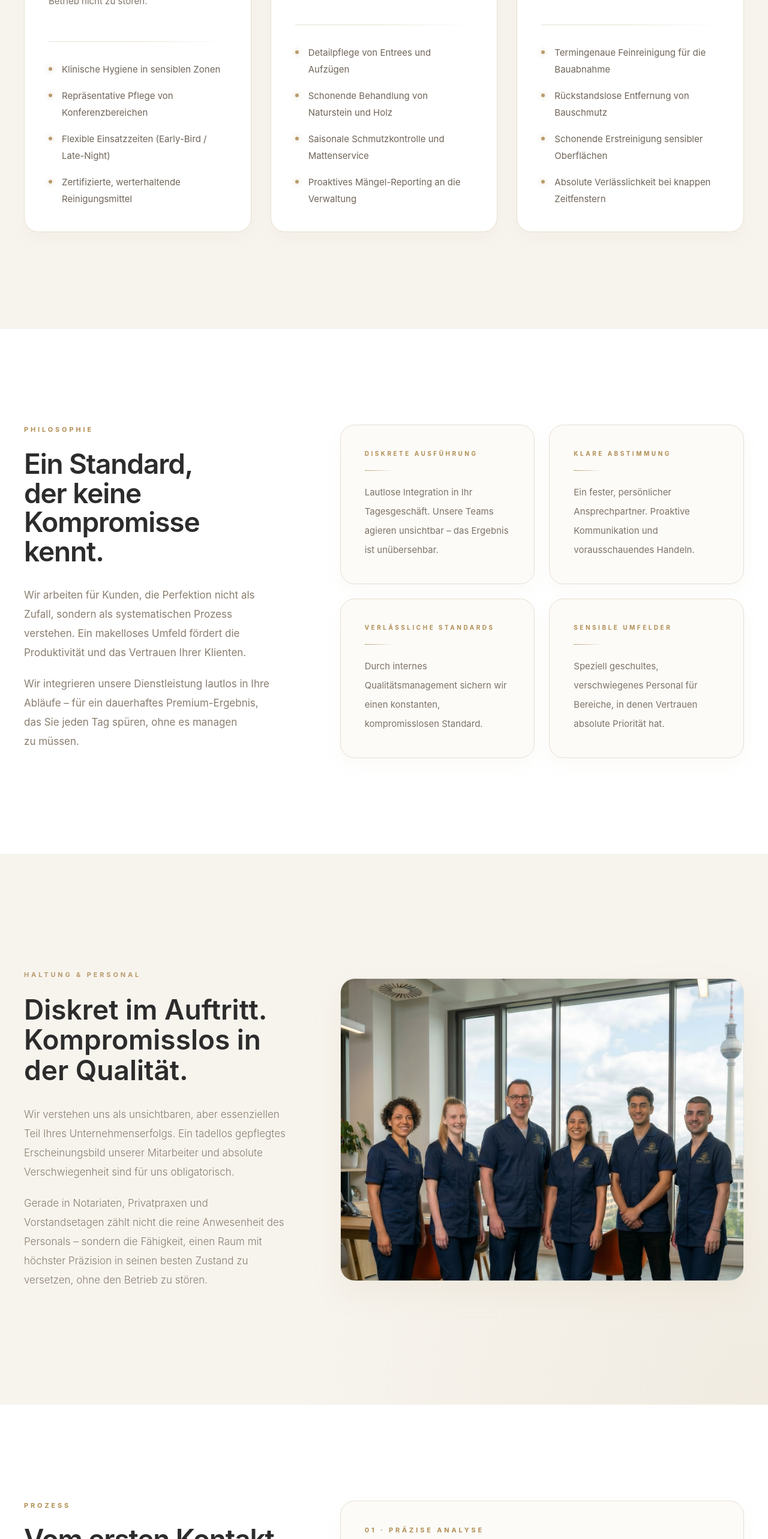
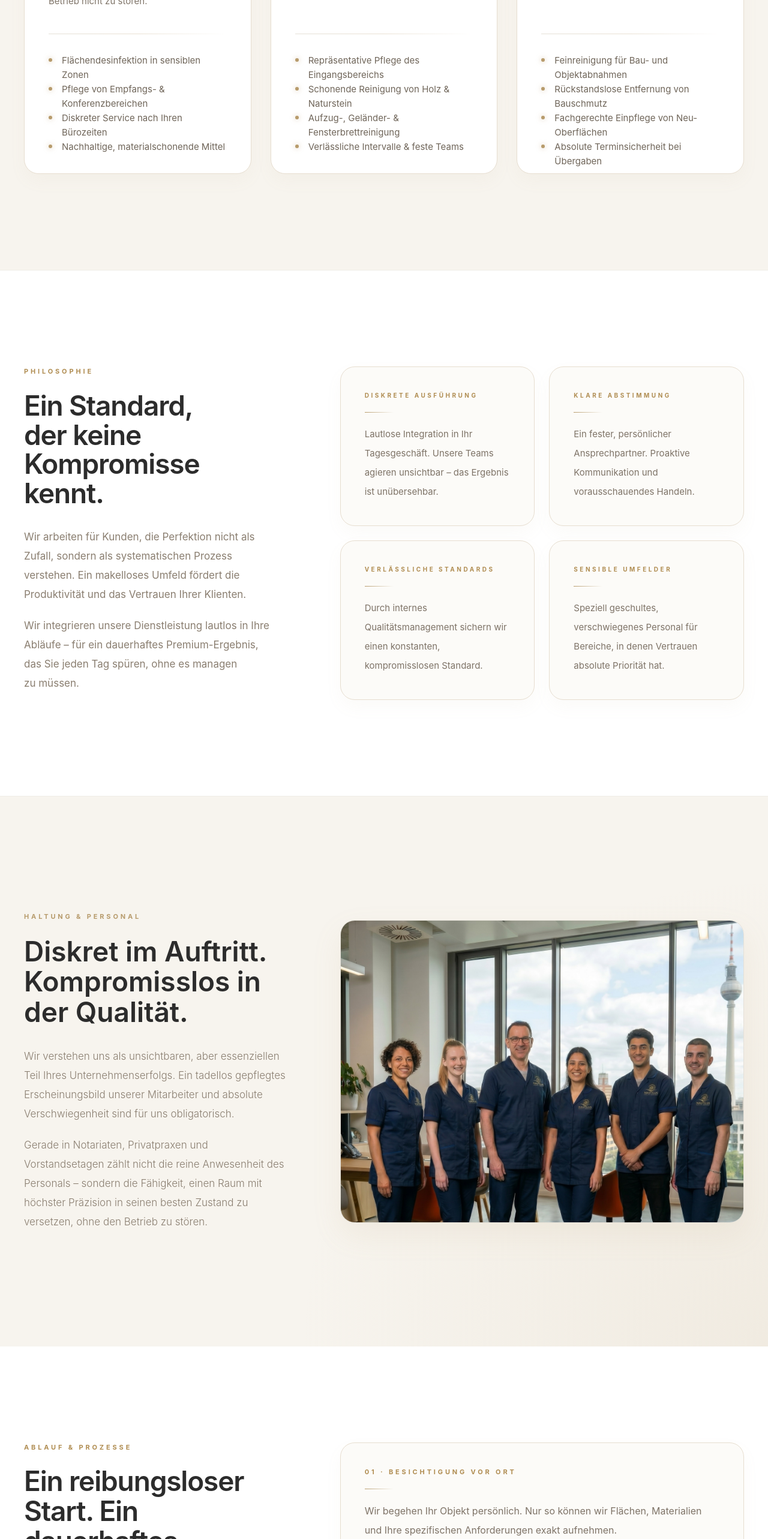
Before and after one commit to sticky030/nautilus-facility-cleaning, a React (Vite) app: page / in a window 1280 px wide. Shown: the part 1620-4186 px from the top of the page at 60% size. Built offline with nearby package versions, Linux system fonts and the light colour scheme.

Commit message:
UI/UX: Perfekte Linien-Ausrichtung und optimiertes Copywriting

```diff
--- a/src/App.tsx
+++ b/src/App.tsx
@@ -15,10 +15,10 @@ const services = [
     title: 'Praxis- & Kanzleireinigung',
     text: 'Branchenspezifische Hygienekonzepte für Arztpraxen und exklusive Büros. Wir arbeiten mit höchster Präzision und absoluter Diskretion, um Ihren laufenden Betrieb nicht zu stören.',
     bullets: [
-      'Klinische Hygiene in sensiblen Zonen',
-      'Repräsentative Pflege von Konferenzbereichen',
-      'Flexible Einsatzzeiten (Early-Bird / Late-Night)',
-      'Zertifizierte, werterhaltende Reinigungsmittel',
+      'Flächendesinfektion in sensiblen Zonen',
+      'Pflege von Empfangs- & Konferenzbereichen',
+      'Diskreter Service nach Ihren Bürozeiten',
+      'Nachhaltige, materialschonende Mittel',
     ],
   },
   {
@@ -26,10 +26,10 @@ const services = [
     title: 'Treppenhaus- & Foyer-Service',
     text: 'Der erste Eindruck zählt. Wir sorgen dafür, dass Foyers und Treppenhäuser die Hochwertigkeit Ihres Objekts nahtlos widerspiegeln – durch kontinuierliche, werterhaltende Detailpflege.',
     bullets: [
-      'Detailpflege von Entrees und Aufzügen',
-      'Schonende Behandlung von Naturstein und Holz',
-      'Saisonale Schmutzkontrolle und Mattenservice',
-      'Proaktives Mängel-Reporting an die Verwaltung',
+      'Repräsentative Pflege des Eingangsbereichs',
+      'Schonende Reinigung von Holz & Naturstein',
+      'Aufzug-, Geländer- & Fensterbrettreinigung',
+      'Verlässliche Intervalle & feste Teams',
     ],
   },
   {
@@ -37,10 +37,10 @@ const services = [
     title: 'Premium Bauendreinigung',
     text: 'Nach Abschluss anspruchsvoller Bau- oder Ausbauprojekte bringen wir Ihre Räumlichkeiten in einen bezugsfertigen Zustand. Termingerecht, staubfrei und bereit für die finale Abnahme.',
     bullets: [
-      'Termingenaue Feinreinigung für die Bauabnahme',
+      'Feinreinigung für Bau- und Objektabnahmen',
       'Rückstandslose Entfernung von Bauschmutz',
-      'Schonende Erstreinigung sensibler Oberflächen',
-      'Absolute Verlässlichkeit bei knappen Zeitfenstern',
+      'Fachgerechte Einpflege von Neu-Oberflächen',
+      'Absolute Terminsicherheit bei Übergaben',
     ],
   },
 ]
@@ -92,7 +92,7 @@ export default function App() {
       </div>
 
       <main className="overflow-x-hidden">
-        {/* --- HERO SECTION (WIEDER HELL) --- */}
+        {/* --- HERO SECTION --- */}
         <section id="start" className="relative isolate flex min-h-screen items-center overflow-hidden bg-[#F3EFE7]">
           <video autoPlay muted loop playsInline className="absolute inset-0 h-full w-full object-cover">
             <source src="/videos/hero.mp4" type="video/mp4" />
@@ -124,7 +124,7 @@ export default function App() {
           </div>
         </section>
 
-        {/* --- LEISTUNGEN (KURZE TEXTE + PERFEKTE AUSRICHTUNG) --- */}
+        {/* --- LEISTUNGEN --- */}
         <section id="leistungen" className="bg-[#F7F4EE] py-32 lg:py-40">
           <div className="mx-auto max-w-7xl px-6 lg:px-10">
             <div className="max-w-3xl">
@@ -138,18 +138,20 @@ export default function App() {
               {services.map((service) => (
                 <article key={service.title} className="group flex flex-col h-full overflow-hidden rounded-3xl border border-[#E5E1D8] bg-white p-10 shadow-[0_8px_20px_rgba(0,0,0,0.02)] transition-all duration-500 ease-out hover:-translate-y-2 hover:border-[#B79B6C]/50 hover:shadow-[0_30px_60px_rgba(183,155,108,0.12)]">
 
+                  {/* flex-grow drückt den unteren Bereich nach ganz unten */}
                   <div className="flex flex-col flex-grow">
                     <div className="text-[10px] font-bold uppercase tracking-[0.35em] text-[#B79B6C]">{service.eyebrow}</div>
                     <h3 className="mt-6 text-[26px] font-semibold leading-[1.2] text-[#2C2C2C]">{service.title}</h3>
                     <p className="mt-5 text-[15px] leading-7 text-[#7E7367]">{service.text}</p>
                   </div>
 
+                  {/* Der untere Bereich hat eine exakt festgelegte Höhe (h-[160px] für die ul). Dadurch bleibt die Linie immer perfekt waagerecht auf einer Linie mit den anderen Boxen. */}
                   <div className="mt-10 flex flex-col justify-end">
                     <div className="h-px w-full bg-gradient-to-r from-[#E5E1D8] via-[#B79B6C]/30 to-transparent" />
-                    <ul className="mt-8 space-y-4 text-[15px] leading-7 text-[#6F6559] min-h-[160px]">
+                    <ul className="mt-8 flex flex-col justify-between h-[160px] text-[15px] leading-6 text-[#6F6559]">
                       {service.bullets.map((bullet) => (
                         <li key={bullet} className="flex items-start gap-4">
-                          <span className="mt-2.5 h-1.5 w-1.5 shrink-0 rounded-full bg-[#B79B6C] shadow-[0_0_8px_rgba(183,155,108,0.6)]" />
+                          <span className="mt-2 h-1.5 w-1.5 shrink-0 rounded-full bg-[#B79B6C] shadow-[0_0_8px_rgba(183,155,108,0.6)]" />
                           <span>{bullet}</span>
                         </li>
                       ))}
@@ -195,7 +197,7 @@ export default function App() {
           </div>
         </section>
 
-        {/* --- AUFTRETEN & HALTUNG (WIEDER HELL) --- */}
+        {/* --- AUFTRETEN & HALTUNG --- */}
         <section className="bg-[#F7F4EE] py-32 lg:py-48 relative overflow-hidden">
           <div className="absolute inset-0 bg-[radial-gradient(circle_at_bottom_right,rgba(183,155,108,0.1),transparent_50%)]" />
           <div className="mx-auto max-w-7xl px-6 lg:px-10 relative z-10">
@@ -226,20 +228,20 @@ export default function App() {
           <div className="mx-auto max-w-7xl px-6 lg:px-10">
             <div className="grid grid-cols-1 gap-16 lg:grid-cols-12">
               <div className="lg:col-span-5 lg:pr-8">
-                <p className="text-[11px] font-bold uppercase tracking-[0.35em] text-[#B79B6C]">Prozess</p>
+                <p className="text-[11px] font-bold uppercase tracking-[0.35em] text-[#B79B6C]">Ablauf & Prozesse</p>
                 <h2 className="mt-6 text-3xl font-semibold leading-[1.08] text-[#2C2C2C] lg:text-[46px]">
-                  Vom ersten Kontakt bis zum makellosen Ergebnis.
+                  Ein reibungsloser Start. Ein dauerhaftes Ergebnis.
                 </h2>
                 <p className="mt-8 text-[17px] leading-8 text-[#8A7E70]">
-                  Ein bewährter Prozess garantiert Ergebnisse auf höchstem Niveau. Wir überlassen nichts dem Zufall, sondern definieren jeden Schritt von der ersten Begehung bis zur täglichen Umsetzung präzise.
+                  Ein bewährter Prozess garantiert Ihnen Ergebnisse auf höchstem Niveau. Wir überlassen nichts dem Zufall, sondern definieren jeden Schritt – von der ersten Begehung bis zur täglichen Umsetzung.
                 </p>
               </div>
               <div className="lg:col-span-7 space-y-6">
                 {[
-                  { step: '01 · Präzise Analyse', text: 'Wir erfassen Ihre Räumlichkeiten und Anforderungen im Detail, um den genauen Leistungsumfang einzuordnen.' },
-                  { step: '02 · Transparente Abstimmung', text: 'Sie erhalten ein exakt kalkuliertes Reinigungskonzept, das sich reibungslos in Ihren Zeitplan einfügt.' },
-                  { step: '03 · Nahtlose Umsetzung', text: 'Ruhige und professionelle Integration unseres festen Stammpersonals in Ihre Gebäudeabläufe.' },
-                  { step: '04 · Premium Qualitätssicherung', text: 'Kontinuierliches Monitoring und proaktive Kommunikation sichern unseren Standard langfristig ab.' }
+                  { step: '01 · Besichtigung vor Ort', text: 'Wir begehen Ihr Objekt persönlich. Nur so können wir Flächen, Materialien und Ihre spezifischen Anforderungen exakt aufnehmen.' },
+                  { step: '02 · Maßgeschneidertes Konzept', text: 'Sie erhalten ein faires, transparentes Angebot. Wir definieren Turnus und Leistungsumfang klar – ohne versteckte Kosten.' },
+                  { step: '03 · Geräuschloses Onboarding', text: 'Unser festes Stammpersonal wird detailliert in Ihr Objekt eingewiesen. Der Start verläuft geräuschlos und professionell.' },
+                  { step: '04 · Laufende Betreuung', text: 'Wir bleiben im Austausch. Ein fester Ansprechpartner und regelmäßige Qualitätskontrollen sichern unser hohes Niveau dauerhaft.' }
                 ].map((item) => (
                   <article key={item.step} className="rounded-3xl border border-[#E5E1D8] bg-[#FCFBF8] p-10 shadow-sm transition-all duration-500 ease-out hover:-translate-y-2 hover:bg-white hover:border-[#B79B6C]/40 hover:shadow-[0_20px_40px_rgba(183,155,108,0.08)]">
                     <div className="text-[11px] font-bold uppercase tracking-[0.35em] text-[#B79B6C]">{item.step}</div>
@@ -255,23 +257,23 @@ export default function App() {
         {/* --- FAQ SECTION --- */}
         <FAQSection />
 
-        {/* --- KONTAKT (MIT DROPDOWN PFEILEN) --- */}
+        {/* --- KONTAKT --- */}
         <section id="kontakt" className="bg-[#F7F4EE] py-32 lg:py-40">
           <div className="mx-auto max-w-7xl px-6 lg:px-10">
             <div className="grid items-start gap-20 lg:grid-cols-2">
               <div>
-                <p className="text-[11px] font-bold uppercase tracking-[0.35em] text-[#B79B6C]">Kontakt</p>
+                <p className="text-[11px] font-bold uppercase tracking-[0.35em] text-[#B79B6C]">Kontakt & Anfrage</p>
                 <h2 className="mt-6 text-3xl font-semibold leading-[1.08] text-[#2C2C2C] lg:text-[46px]">
-                  Teilen Sie uns Ihre Wünsche mit. Den Rest übernehmen wir.
+                  Wir freuen uns auf Ihr Objekt.
                 </h2>
                 <p className="mt-8 text-[17px] leading-8 text-[#8A7E70]">
-                  Für exklusive Büros, Arztpraxen und anspruchsvolle Gewerbeobjekte in Berlin. Eine kurze, diskrete Anfrage genügt – Ihr persönlicher Ansprechpartner meldet sich zeitnah.
+                  Geben Sie uns einen ersten, kurzen Überblick über Ihr Vorhaben. Ihr persönlicher Ansprechpartner meldet sich zeitnah, um alles Weitere mit Ihnen abzustimmen.
                 </p>
                 <div className="mt-14 space-y-6">
                   {[
-                    { title: 'Fokus', content: 'Repräsentative Büros · Medizinische Einrichtungen · Gehobene Immobilien' },
-                    { title: 'Ablauf', content: 'Anfrage · Besichtigung · Angebot · Start der Reinigung' },
-                    { title: 'Einsatzgebiet', content: 'Mitte · Prenzlauer Berg · Friedrichshain · Lichtenberg · Marzahn' }
+                    { title: 'Für wen wir arbeiten', content: 'Arztpraxen, Kanzleien, Hausverwaltungen und anspruchsvolle Gewerbeimmobilien in Berlin.' },
+                    { title: 'Unser Versprechen', content: 'Transparente Angebote, feste Ansprechpartner und absolute Zuverlässigkeit ab dem ersten Tag.' },
+                    { title: 'Der nächste Schritt', content: 'Sie beschreiben kurz Ihr Objekt. Wir melden uns für eine Erstbesichtigung und ein individuelles Konzept.' }
                   ].map((box) => (
                     <div key={box.title} className="rounded-3xl border border-[#E5E1D8] bg-white p-8 shadow-sm">
                       <p className="text-[10px] font-bold uppercase tracking-[0.35em] text-[#B79B6C]">{box.title}</p>
@@ -349,7 +351,7 @@ export default function App() {
                     <input type="hidden" name="_subject" value="Neue exklusive Anfrage über nautilus-facility.de" />
                     <input type="text" name="_gotcha" className="hidden" tabIndex={-1} autoComplete="off" />
                     <button type="submit" className="w-full rounded-2xl bg-[#B79B6C] px-6 py-5 text-[15px] font-bold uppercase tracking-wider text-white shadow-[0_8px_20px_rgba(183,155,108,0.25)] transition-all duration-300 hover:-translate-y-1 hover:shadow-[0_15px_30px_rgba(183,155,108,0.4)] hover:bg-[#A98E60]">
-                      Anfrage diskret senden
+                      Anfrage sicher senden
                     </button>
                   </div>
                   <p className="text-center text-[13px] text-[#9A8D7D] mt-6 flex items-center justify-center gap-2">
```
